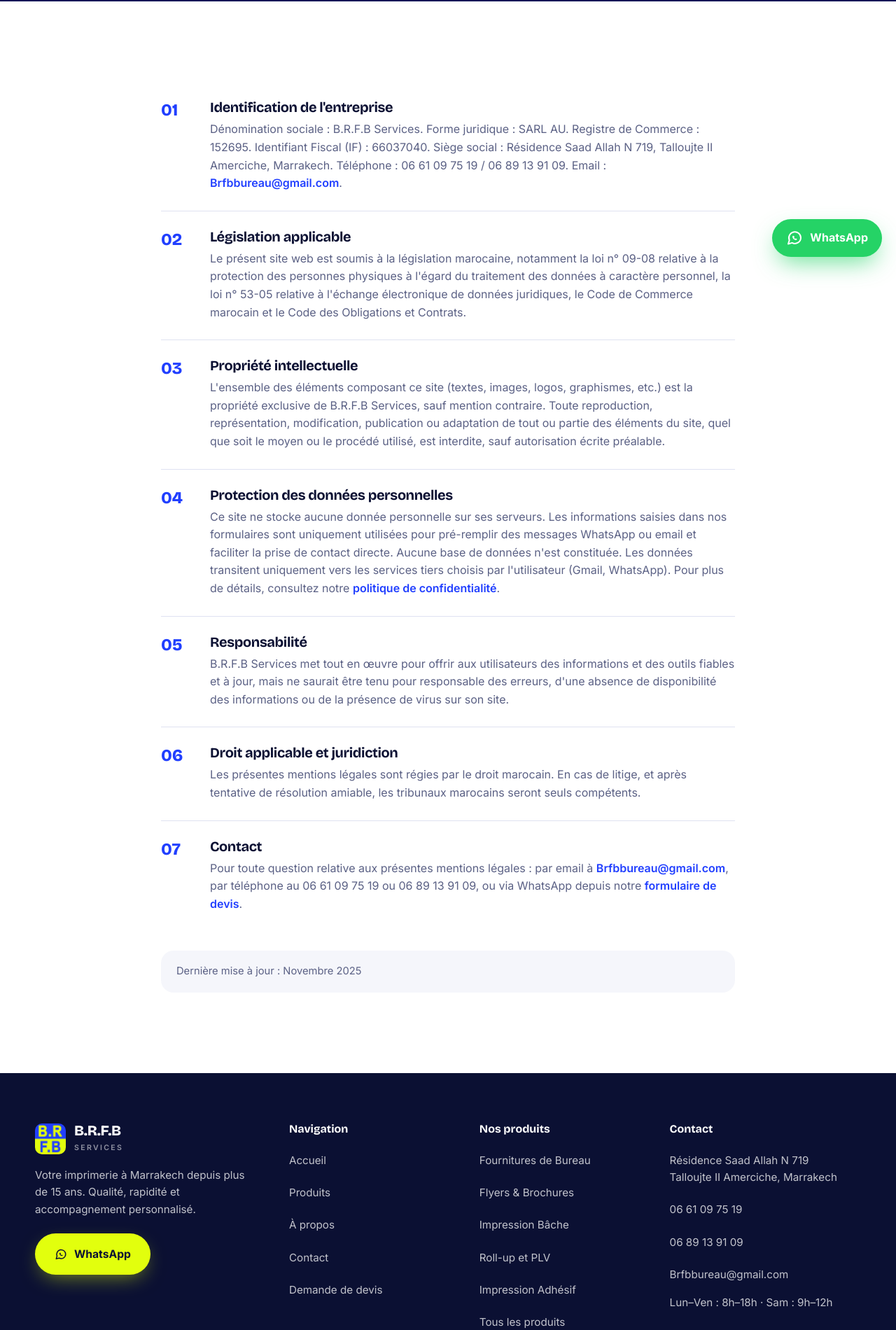
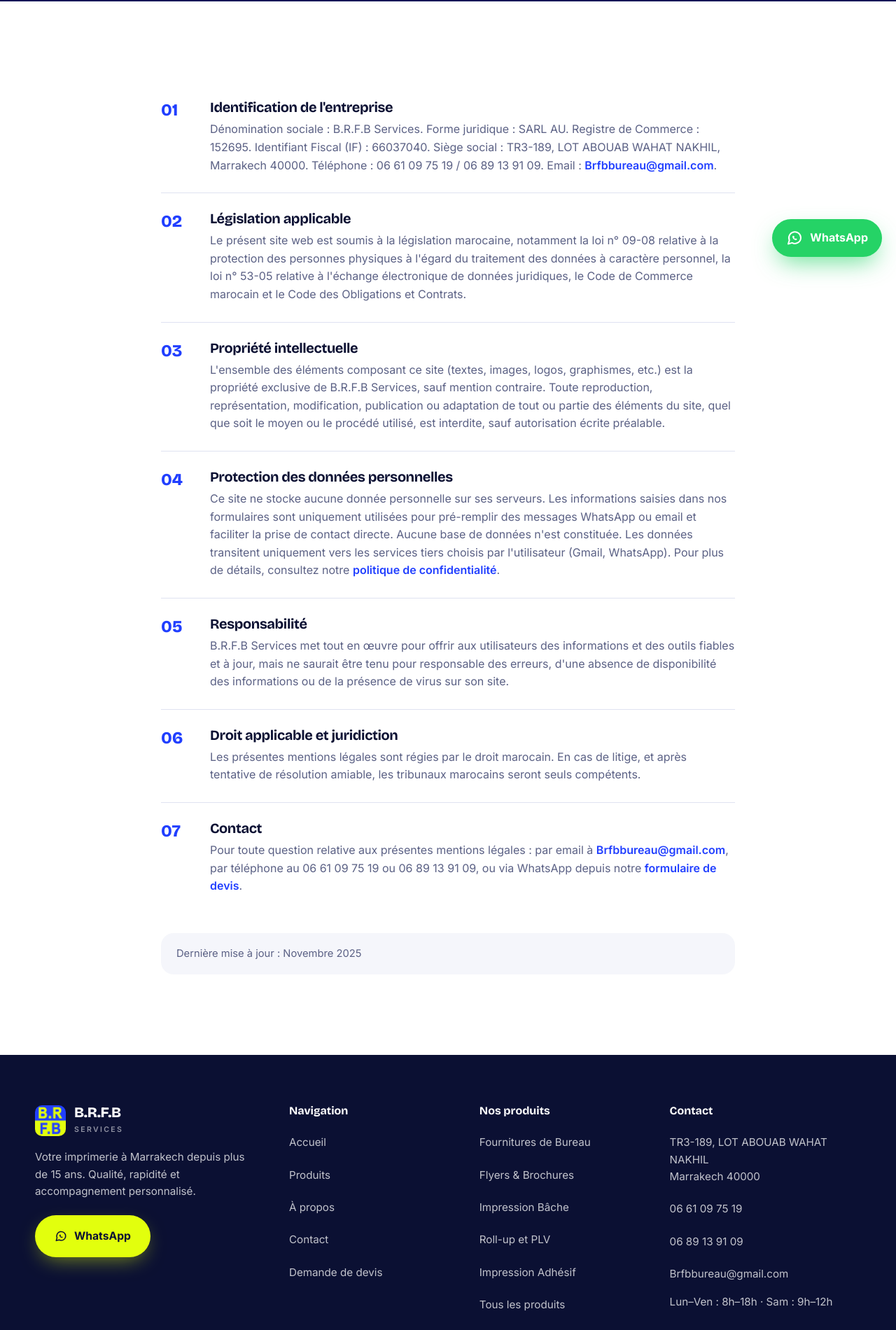
Before and after one commit to achrafnass/brfb-services-website, an Astro site: page /mentions-legales in a window 1280 px wide. Shown: the part 413-2313 px from the top of the page at 70% size. Built offline with nearby package versions, Linux system fonts and the light colour scheme; Astro itself is replaced by a stand-in of ours.

Commit message:
Met à jour l'adresse : TR3-189, Lot Abouab Wahat Nakhil, Marrakech 40000
Co-Authored-By: Claude Sonnet 5.5 <noreply@anthropic.com>

```diff
--- a/public/llms.txt
+++ b/public/llms.txt
@@ -3,7 +3,7 @@
 > Imprimerie à Marrakech (Maroc) : impression numérique et offset, bâches, roll-up et PLV, adhésifs, textile, verre, plans, reliure, trophées et cachets. Plus de 15 ans d'expérience. Devis gratuit.
 
 ## Informations pratiques
-- Adresse : Résidence Saad Allah N 719, Talloujte II Amerciche, Marrakech, Maroc
+- Adresse : TR3-189, LOT ABOUAB WAHAT NAKHIL, Marrakech 40000, Maroc
 - Coordonnées GPS : 31.659278, -7.995444
 - Téléphone : 06 61 09 75 19 / 06 89 13 91 09 (WhatsApp : +212 689 139 109)
 - Email : Brfbbureau@gmail.com
--- a/src/data/site.ts
+++ b/src/data/site.ts
@@ -4,13 +4,14 @@ export const SITE = {
   phones: ['06 61 09 75 19', '06 89 13 91 09'],
   whatsapp: '212689139109',
   email: 'Brfbbureau@gmail.com',
-  address: ['Résidence Saad Allah N 719', 'Talloujte II Amerciche, Marrakech'],
+  address: ['TR3-189, LOT ABOUAB WAHAT NAKHIL', 'Marrakech 40000'],
+  addressQuery: 'TR3-189, LOT ABOUAB WAHAT NAKHIL, Marrakech 40000',
   hours: [
     { days: 'Lundi – Vendredi', time: '8h00 – 18h00' },
     { days: 'Samedi', time: '9h00 – 12h00' },
   ],
-  geo: { lat: 31.659278, lng: -7.995444 },
-  mapsUrl: 'https://www.google.com/maps?q=31.659278,-7.995444',
+  geo: { lat: 31.6295, lng: -7.9811 }, // centre de Marrakech (approximatif) : à affiner avec les coordonnées exactes
+  mapsUrl: 'https://www.google.com/maps?q=' + encodeURIComponent('TR3-189, LOT ABOUAB WAHAT NAKHIL, Marrakech 40000'),
 };
 
 export const waLink = (message: string) =>
--- a/src/layouts/Layout.astro
+++ b/src/layouts/Layout.astro
@@ -35,7 +35,8 @@ const business = {
   email: SITE.email,
   address: {
     '@type': 'PostalAddress',
-    streetAddress: 'Résidence Saad Allah N 719, Talloujte II Amerciche',
+    streetAddress: 'TR3-189, LOT ABOUAB WAHAT NAKHIL',
+    postalCode: '40000',
     addressLocality: 'Marrakech',
     addressCountry: 'MA',
   },
--- a/src/pages/contact.astro
+++ b/src/pages/contact.astro
@@ -44,7 +44,7 @@ import { SITE, waLink, telLink } from '../data/site';
       <iframe
         class="map-frame"
         title="Plan d'accès B.R.F.B services, Marrakech"
-        src={`https://maps.google.com/maps?q=${SITE.geo.lat},${SITE.geo.lng}&z=16&output=embed`}
+        src={`https://maps.google.com/maps?q=${encodeURIComponent(SITE.addressQuery)}&z=16&output=embed`}
         loading="lazy"
         referrerpolicy="no-referrer-when-downgrade"
       ></iframe>
--- a/src/pages/mentions-legales.astro
+++ b/src/pages/mentions-legales.astro
@@ -2,7 +2,7 @@
 import LegalDoc from '../components/LegalDoc.astro';
 
 const items = [
-  { h: "Identification de l'entreprise", p: "Dénomination sociale : B.R.F.B Services. Forme juridique : SARL AU. Registre de Commerce : 152695. Identifiant Fiscal (IF) : 66037040. Siège social : Résidence Saad Allah N 719, Talloujte II Amerciche, Marrakech. Téléphone : 06 61 09 75 19 / 06 89 13 91 09. Email : <a href='mailto:Brfbbureau@gmail.com'>Brfbbureau@gmail.com</a>." },
+  { h: "Identification de l'entreprise", p: "Dénomination sociale : B.R.F.B Services. Forme juridique : SARL AU. Registre de Commerce : 152695. Identifiant Fiscal (IF) : 66037040. Siège social : TR3-189, LOT ABOUAB WAHAT NAKHIL, Marrakech 40000. Téléphone : 06 61 09 75 19 / 06 89 13 91 09. Email : <a href='mailto:Brfbbureau@gmail.com'>Brfbbureau@gmail.com</a>." },
   { h: 'Législation applicable', p: "Le présent site web est soumis à la législation marocaine, notamment la loi n° 09-08 relative à la protection des personnes physiques à l'égard du traitement des données à caractère personnel, la loi n° 53-05 relative à l'échange électronique de données juridiques, le Code de Commerce marocain et le Code des Obligations et Contrats." },
   { h: 'Propriété intellectuelle', p: "L'ensemble des éléments composant ce site (textes, images, logos, graphismes, etc.) est la propriété exclusive de B.R.F.B Services, sauf mention contraire. Toute reproduction, représentation, modification, publication ou adaptation de tout ou partie des éléments du site, quel que soit le moyen ou le procédé utilisé, est interdite, sauf autorisation écrite préalable." },
   { h: 'Protection des données personnelles', p: "Ce site ne stocke aucune donnée personnelle sur ses serveurs. Les informations saisies dans nos formulaires sont uniquement utilisées pour pré-remplir des messages WhatsApp ou email et faciliter la prise de contact directe. Aucune base de données n'est constituée. Les données transitent uniquement vers les services tiers choisis par l'utilisateur (Gmail, WhatsApp). Pour plus de détails, consultez notre <a href='/politique-confidentialite/'>politique de confidentialité</a>." },
```
